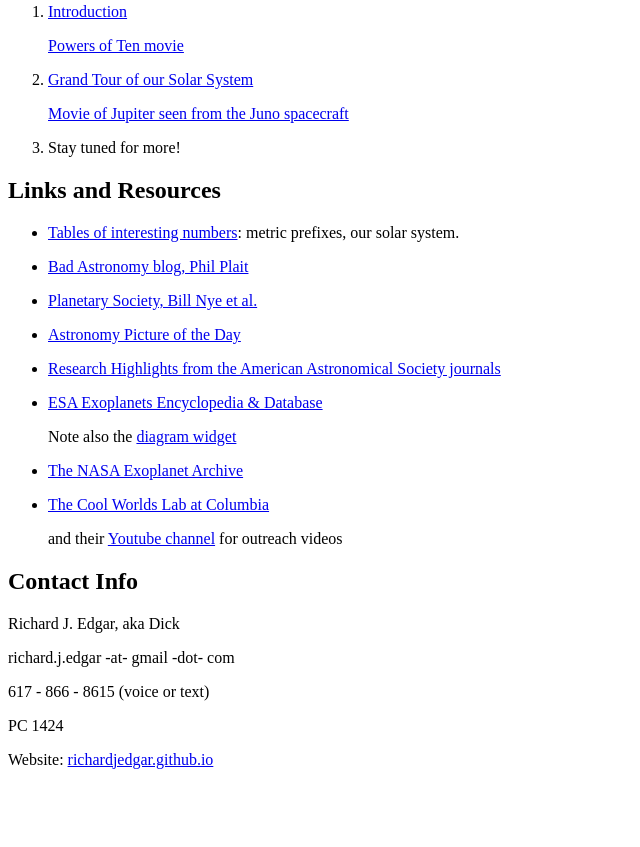
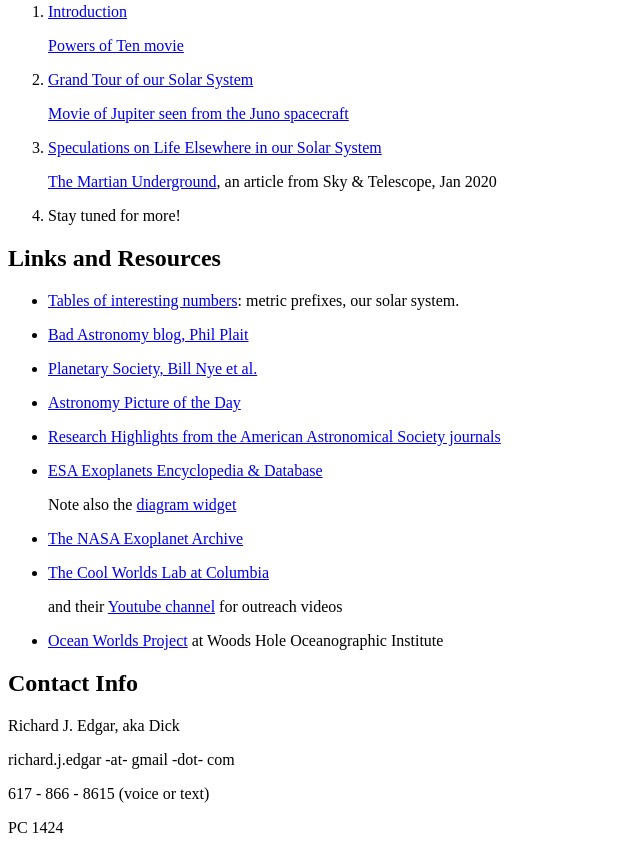
Before and after one commit to richardjedgar/richardjedgar.github.io, a plain HTML site: page PlanetsCourse/index.html in a window 1280 px wide. Shown: the part 328-1175 px from the top of the page, without its empty margins (0-640 px from the left). Before the commit the page ends 1113 px from the top, so only its background shows below. Drawn offline with Linux system fonts and the light colour scheme.

Commit message:
For Lecture 2

```diff
--- a/PlanetsCourse/index.html
+++ b/PlanetsCourse/index.html
@@ -13,6 +13,11 @@
 
 <li><P><a href="GrandTour.pdf">Grand Tour of our Solar System</a></p>
 <P><a href="https://apod.nasa.gov/apod/ap170607.html">Movie of Jupiter seen from the Juno spacecraft</a></p></li>
+
+<li><P><a href="LifeInOurSolarSystem.pdf">
+Speculations on Life Elsewhere in our Solar System</a></p>
+<P><a href="aas_st_202001_martian_life.pdf">
+The Martian Underground</a>, an article from Sky & Telescope, Jan 2020</p></li>
 
 <li>Stay tuned for more!
 </ol>
@@ -33,6 +38,7 @@ The NASA Exoplanet Archive</a></p></li>
 <li><P><a href="http://coolworlds.astro.columbia.edu/">The Cool Worlds Lab at Columbia</a>
 </p><p>and their <a href="https://www.youtube.com/coolworldslab">Youtube channel</a>
 for outreach videos</p></li>
+<li><P><a href="https://oceanworlds.whoi.edu/">Ocean Worlds Project</a> at Woods Hole Oceanographic Institute</p></li>
 </ul>
 
 <P><h2>Contact Info</h2></p>
```
Also changed, not shown: 2 other files.
